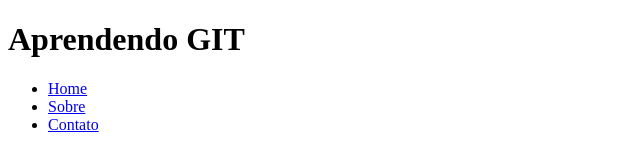
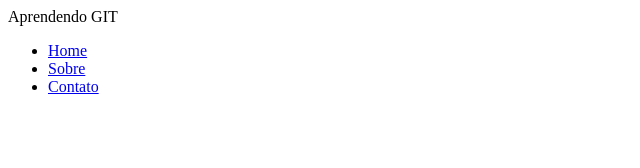
Before and after one commit to andrewolip/teste, a plain HTML site: page index.html in a window 1280 px wide. Shown: the whole page, without its empty margins (0-640 px from the left). Drawn offline with Linux system fonts and the light colour scheme.

Commit message:
h2 no index.html

```diff
--- a/index.html
+++ b/index.html
@@ -6,7 +6,7 @@
     </head>
     <body>
 
-        <h1>Aprendendo GIT</h1>
+        Aprendendo GIT
 
             <ul>
                 <li><a href="index.html">Home</a></li>
```
